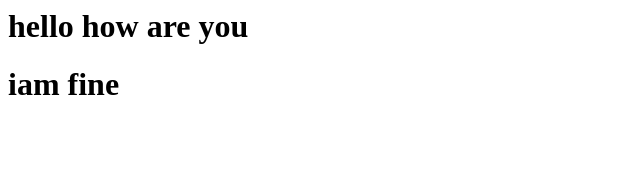
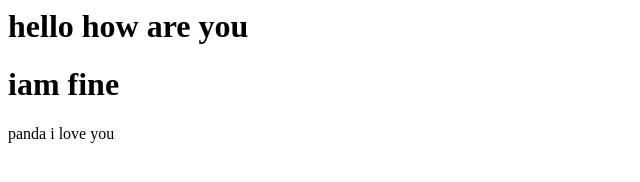
Before and after one commit to Mounika-1822/pull-task, a plain HTML site: page index.html in a window 1280 px wide. Shown: the whole page, without its empty margins (0-640 px from the left). Drawn offline with Linux system fonts and the light colour scheme.

Commit message:
mouni conflict

```diff
--- a/index.html
+++ b/index.html
@@ -1,2 +1,3 @@
 <h1>hello how are you</h1>
 <h1>iam fine</h1>
+<p>panda i love you</p>
```
